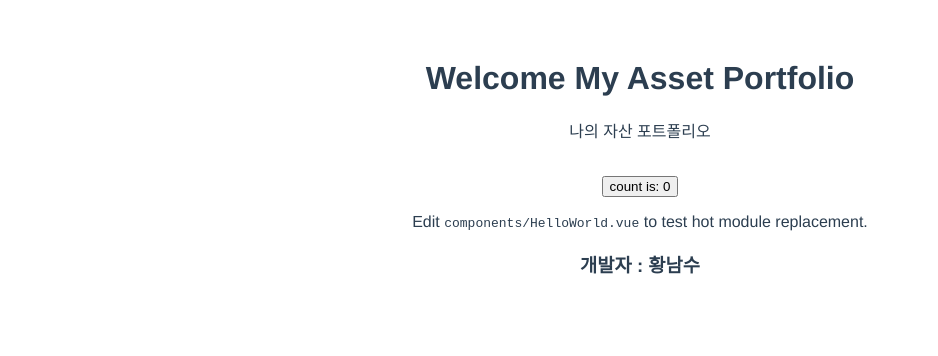
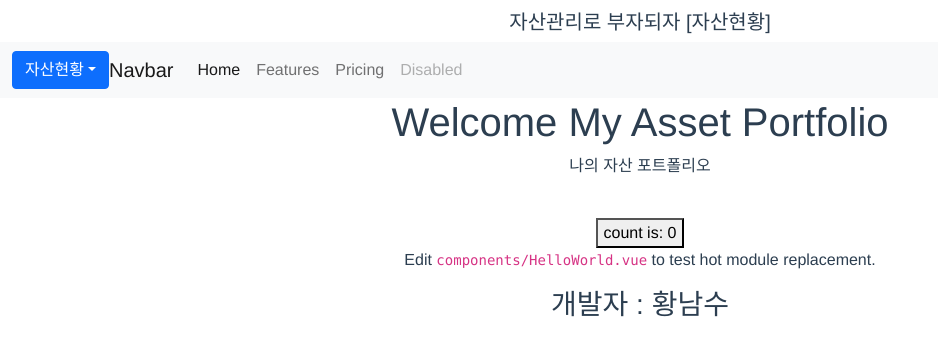
Before and after one commit to namsuhwang/myasset-front, a Vue app: page / in a window 1280 px wide. Shown: the top 356 px of the page, without its empty margins (0-938 px from the left). Built offline with nearby package versions, Linux system fonts and the light colour scheme.

Commit message:
대메뉴

```diff
--- a/package.json
+++ b/package.json
@@ -9,6 +9,7 @@
   },
   "dependencies": {
     "@vue/cli-service": "^4.5.15",
+    "bootstrap": "^5.1.3",
     "vue": "^3.0.5"
   },
   "devDependencies": {
--- a/src/App.vue
+++ b/src/App.vue
@@ -1,4 +1,45 @@
 <template>
+  <h5>자산관리로 부자되자 [{{selMenuItem.name}}]</h5>
+<nav class="navbar navbar-expand-lg navbar-light bg-light"><div class="dropdown">
+</div>
+  <div class="container-fluid">
+
+  <div class="dropdown">
+    <button
+      class="btn btn-primary dropdown-toggle"
+      type="button" id="dropdownMenuButton1"
+      data-bs-toggle="dropdown"
+      aria-expanded="false">
+      {{selMenuItem.name}}
+    </button>
+    <ul class="dropdown-menu" aria-labelledby="dropdownMenuButton1">
+      <li v-for="(menuItem, idx) in menuItems" :key="idx" >
+        <a class="dropdown-item" @click="selMenuItem = menuItem" href="#">{{menuItem.name}}</a>
+      </li>
+    </ul>
+    </div>
+    <a class="navbar-brand" href="#">Navbar</a>
+    <button class="navbar-toggler" type="button" data-bs-toggle="collapse" data-bs-target="#navbarNav" aria-controls="navbarNav" aria-expanded="false" aria-label="Toggle navigation">
+      <span class="navbar-toggler-icon"></span>
+    </button>
+    <div class="collapse navbar-collapse" id="navbarNav">
+      <ul class="navbar-nav">
+        <li class="nav-item">
+          <a class="nav-link active" aria-current="page" href="#">Home</a>
+        </li>
+        <li class="nav-item">
+          <a class="nav-link" href="#">Features</a>
+        </li>
+        <li class="nav-item">
+          <a class="nav-link" href="#">Pricing</a>
+        </li>
+        <li class="nav-item">
+          <a class="nav-link disabled">Disabled</a>
+        </li>
+      </ul>
+    </div>
+  </div>
+</nav>
 <!--    <img alt="Vue logo" src="./assets/logo.png" /> -->
   <HelloWorld msg="Welcome My Asset Portfolio" />
   <h3>개발자 : {{ developer }}</h3>
@@ -13,6 +54,13 @@
   name: "App",
   data(){
     return {
+      selMenuItem: {id:'menu_01', name:'자산현황'},
+      menuItems: [
+        {id:'menu_01', name:'자산현황'},
+        {id:'menu_02', name:'부동산'},
+        {id:'menu_03', name:'주식'},
+        {id:'menu_04', name:'시스템'}
+        ],
       developer: "황남수"
     }
   }
@@ -26,6 +74,6 @@
   -moz-osx-font-smoothing: grayscale;
   text-align: center;
   color: #2c3e50;
-  margin-top: 60px;
+  margin-top: 10px;
 }
 </style>
--- a/src/main.js
+++ b/src/main.js
@@ -1,4 +1,7 @@
 import { createApp } from 'vue'
 import App from './App.vue'
+import 'bootstrap'
+import 'bootstrap/dist/css/bootstrap.min.css'
+
 
 createApp(App).mount('#app')
```
Also changed, not shown: 1 other file (tests, documents, lock files or other folders).
